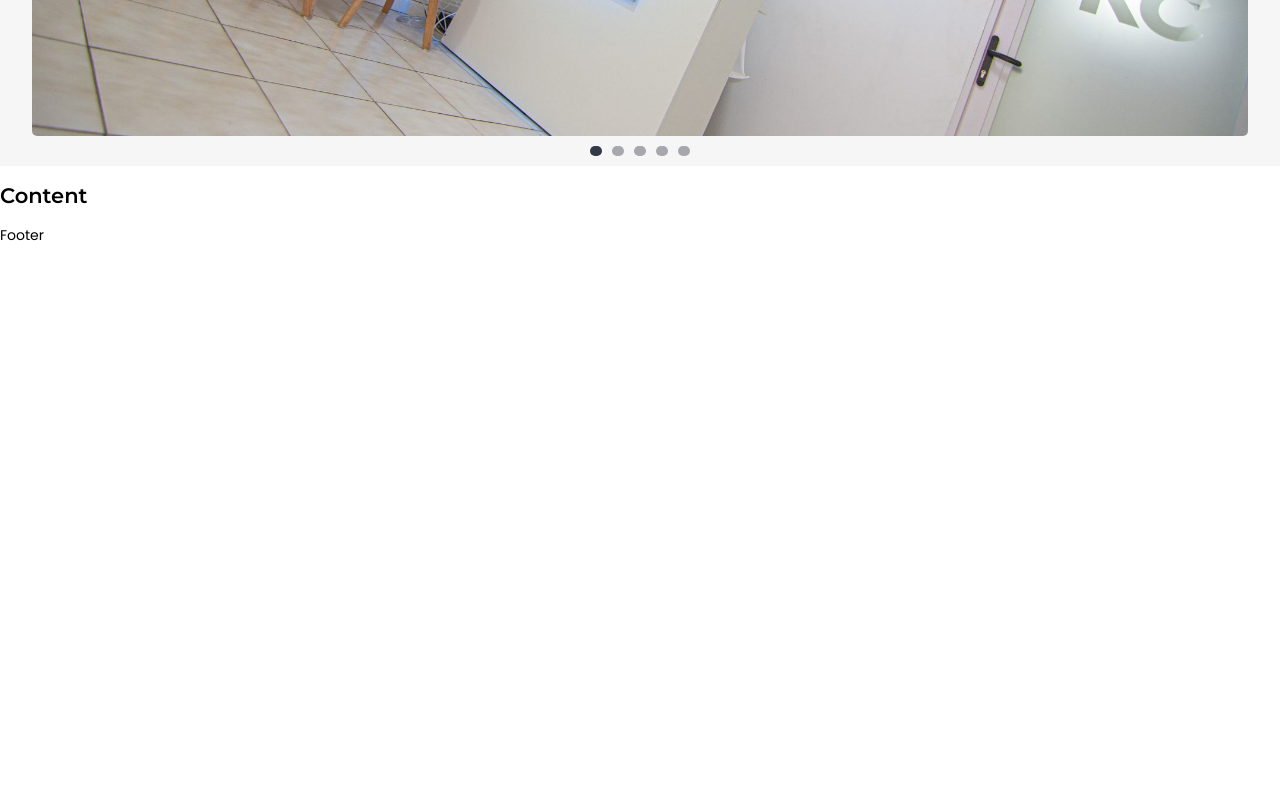
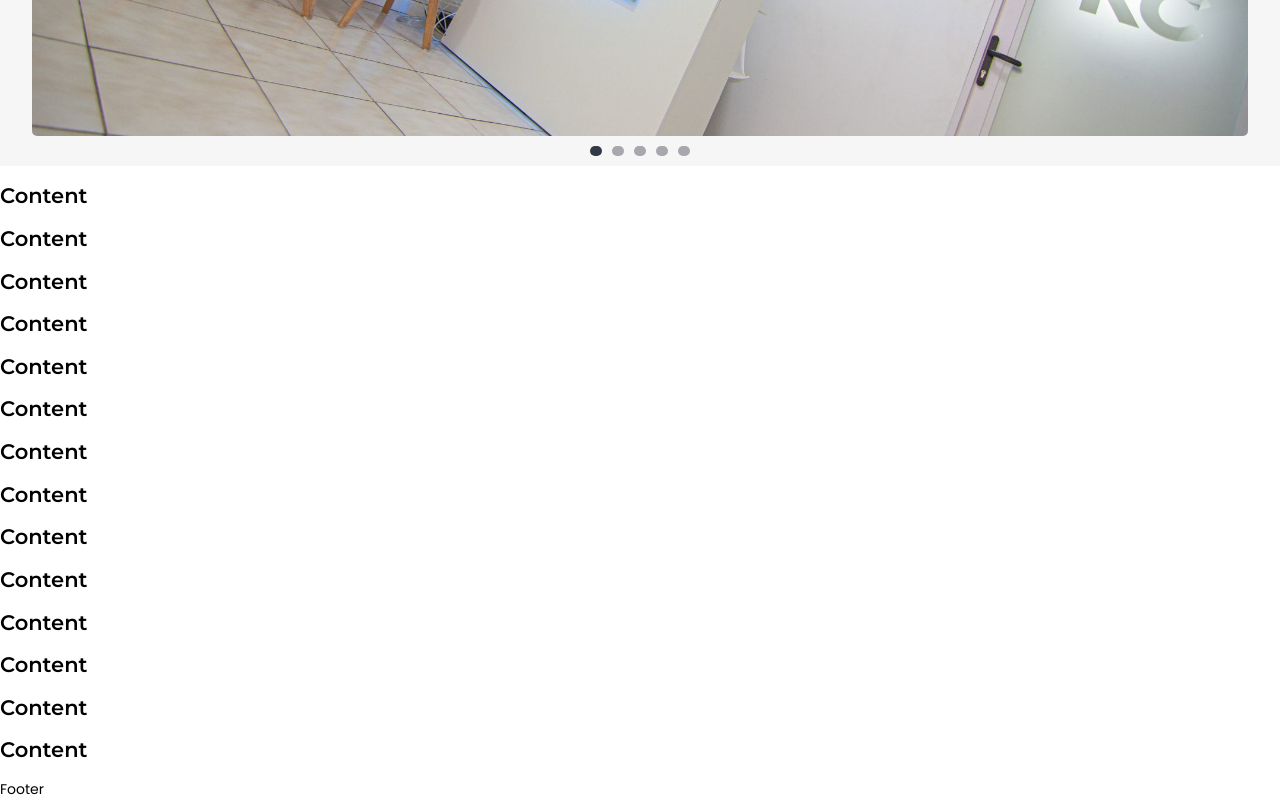
Before and after one commit to panxo87sl/kcweb, a React (Vite) app: page / in a window 1280 px wide. Shown: the part 1204-2004 px from the top of the page. Before the commit the page ends 1450 px from the top, so only its background shows below. Built offline with nearby package versions, Linux system fonts and the light colour scheme.

Commit message:
Correcciones de estilo y configuracion etiqueda autoscroll

```diff
--- a/src/App.jsx
+++ b/src/App.jsx
@@ -6,20 +6,80 @@ export default function App() {
   return (
     <>
       <Navbar />
-
       <Hero />
-
-      <div id="home-next" />
-      <section>
+      <section id="home-next">
         <HeroCarousel autoPlay={true} intervalMs={6500} />
       </section>
-
       <main>
         <div className="contentWidth">
           <h2>Content</h2>
         </div>
       </main>
-
+      <main>
+        <div className="contentWidth">
+          <h2>Content</h2>
+        </div>
+      </main>{" "}
+      <main>
+        <div className="contentWidth">
+          <h2>Content</h2>
+        </div>
+      </main>{" "}
+      <main>
+        <div className="contentWidth">
+          <h2>Content</h2>
+        </div>
+      </main>{" "}
+      <main>
+        <div className="contentWidth">
+          <h2>Content</h2>
+        </div>
+      </main>{" "}
+      <main>
+        <div className="contentWidth">
+          <h2>Content</h2>
+        </div>
+      </main>{" "}
+      <main>
+        <div className="contentWidth">
+          <h2>Content</h2>
+        </div>
+      </main>{" "}
+      <main>
+        <div className="contentWidth">
+          <h2>Content</h2>
+        </div>
+      </main>{" "}
+      <main>
+        <div className="contentWidth">
+          <h2>Content</h2>
+        </div>
+      </main>{" "}
+      <main>
+        <div className="contentWidth">
+          <h2>Content</h2>
+        </div>
+      </main>{" "}
+      <main>
+        <div className="contentWidth">
+          <h2>Content</h2>
+        </div>
+      </main>{" "}
+      <main>
+        <div className="contentWidth">
+          <h2>Content</h2>
+        </div>
+      </main>{" "}
+      <main>
+        <div className="contentWidth">
+          <h2>Content</h2>
+        </div>
+      </main>{" "}
+      <main>
+        <div className="contentWidth">
+          <h2>Content</h2>
+        </div>
+      </main>
       <footer>
         <div className="footerWidth">Footer</div>
       </footer>
--- a/src/components/Navbar/Navbar.css
+++ b/src/components/Navbar/Navbar.css
@@ -11,7 +11,7 @@
   justify-content: space-between;
   padding: 12px 18px;
   position: fixed;
-  top: 20px;
+  top: 15px;
   left: 50%;
   width: 70%;
   /* width: min(1100px, calc(100% - 32px)); */
--- a/src/components/Navbar/Navbar.jsx
+++ b/src/components/Navbar/Navbar.jsx
@@ -35,7 +35,7 @@ export default function Navbar() {
           />
           <ActionButton
             label={"KCPlus"}
-            href={"https://https://kcplus.cl/"}
+            href={"https://www.kcplus.cl/"}
             variant="kcplus"
             size="nav"
           />
--- a/src/components/ui/ActionButton/ActionButton.css
+++ b/src/components/ui/ActionButton/ActionButton.css
@@ -9,7 +9,7 @@
   --bColorHover: var(--kineclin-azul-s);
 
   /* Shadow tipo Navbar */
-  --bShadow: 0 10px 20px rgba(0, 158, 219, 0.25);
+  /* --bShadow: 0 0px 0px rgba(0, 158, 219, 0.25); */
 }
 
 /* ===== Variantes (colores desde index.css) ===== */
@@ -101,11 +101,13 @@
 }
 
 .actionButton--nav .actionButton__btn {
+  width: 144px;
   padding: 10px 16px;
   font-size: 13px;
 }
 
 .actionButton--hero .actionButton__btn {
+  width: 208px;
   padding: 14px 44px;
   font-size: 14px;
   min-height: 45px;
--- a/src/components/ui/Hero/hero.css
+++ b/src/components/ui/Hero/hero.css
@@ -99,17 +99,18 @@
   .hero {
     padding-top: 70px;
   }
+  .hero__inner {
+    min-height: calc(100vh - 95px);
+    padding: 26px 0 50px;
+    justify-content: space-evenly;
+  }
   .hero__down {
     margin: 0;
     padding: 0;
   }
-  .hero__inner {
-    min-height: calc(100vh - 95px);
-    padding: 26px 0 50px;
-  }
   .hero__cont_cta {
-    margin-top: 10px;
+    margin-top: 20px;
     flex-direction: column;
-    gap: 20px;
+    gap: 12px;
   }
 }
--- a/src/components/ui/Hero/hero.jsx
+++ b/src/components/ui/Hero/hero.jsx
@@ -38,7 +38,7 @@ export default function Hero() {
           <ActionButton
             title={"KCPLUS Suplementos Premium"}
             label={"TIENDA"}
-            href={"https://https://kcplus.cl/"}
+            href={"https://www.kcplus.cl/"}
             variant="kcplus"
             size="hero"
           />
--- a/src/components/ui/HeroCarrusel/HeroCarrusel.css
+++ b/src/components/ui/HeroCarrusel/HeroCarrusel.css
@@ -97,6 +97,9 @@
 .heroCarousel__dot.is-active {
   background: rgba(17, 24, 39, 0.85);
 }
+#home-next {
+  scroll-margin-top: 70px; /* desktop: navbar + aire */
+}
 
 @media (max-width: 900px) {
   .heroCarousel {
@@ -110,4 +113,7 @@
     height: 340px;
     border-radius: 5px;
   }
+  #home-next {
+    scroll-margin-top: 65px; /* mobile: navbar + aire  */
+  }
 }
```
